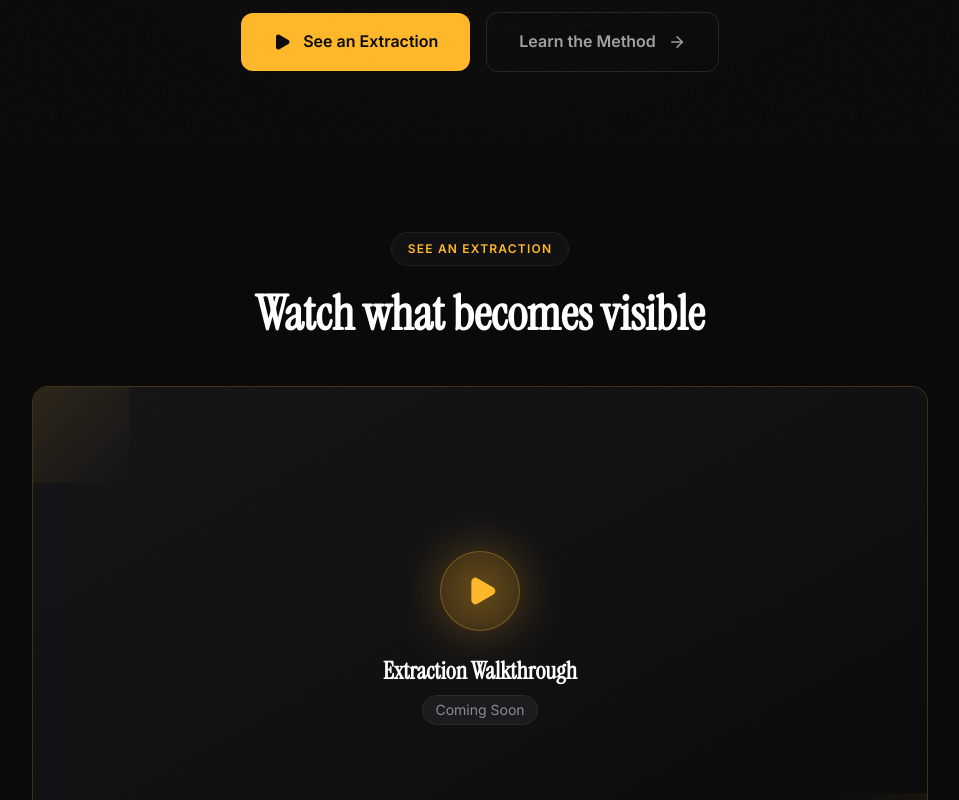
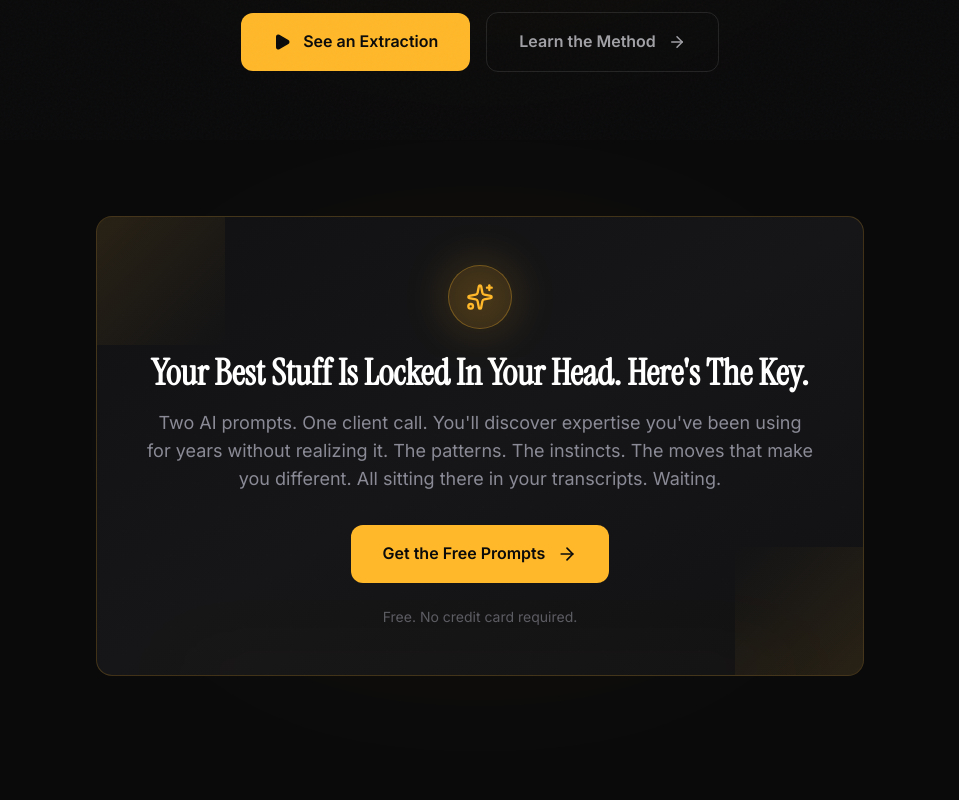
Before and after one commit to bernsmp/cf-landing-page, a Next.js app: page / in a window 1280 px wide. Shown: the part 660-1460 px from the top of the page, without its empty margins (160-1119 px from the left). Built offline with nearby package versions, Linux system fonts and the light colour scheme.

Commit message:
Add lead magnet section after hero with direct-response copy

```diff
--- a/app/page.tsx
+++ b/app/page.tsx
@@ -4,6 +4,7 @@ import React from 'react';
 import { Navigation } from '@/components/layout/Navigation';
 import { Footer } from '@/components/layout/Footer';
 import { HeroSectionV2 } from '@/components/home/HeroSectionV2';
+import { LeadMagnetSection } from '@/components/home/LeadMagnetSection';
 import { VideoSection } from '@/components/home/VideoSection';
 import { TransformationStory } from '@/components/home/TransformationStory';
 import { IdentitySection } from '@/components/home/IdentitySection';
@@ -24,6 +25,7 @@ export default function Home() {
 
       <main>
         <HeroSectionV2 />
+        <LeadMagnetSection />
         <VideoSection />
         <TransformationStory />
         <IdentitySection />
--- /dev/null
+++ b/components/home/LeadMagnetSection.tsx
@@ -0,0 +1,112 @@
+'use client';
+
+import React from 'react';
+import { motion } from 'framer-motion';
+import { ArrowRight, Sparkles } from 'lucide-react';
+
+export const LeadMagnetSection = () => {
+  return (
+    <section className="relative py-20 px-6 lg:px-8 overflow-hidden">
+      {/* Background effects */}
+      <div className="absolute inset-0 pointer-events-none">
+        <div className="absolute top-1/2 left-1/2 -translate-x-1/2 -translate-y-1/2 w-[600px] h-[400px] rounded-full bg-[var(--brand-gold)] opacity-[0.04] blur-[100px]" />
+      </div>
+
+      <div className="relative z-10 max-w-3xl mx-auto">
+        {/* Container with border and subtle background */}
+        <motion.div
+          initial={{ opacity: 0, y: 20 }}
+          whileInView={{ opacity: 1, y: 0 }}
+          viewport={{ once: true }}
+          transition={{ duration: 0.6 }}
+          className="relative rounded-2xl border border-[var(--brand-gold)]/20 bg-gradient-to-br from-[var(--grey-900)] via-[var(--grey-850)] to-[var(--grey-900)] p-8 md:p-12 overflow-hidden"
+        >
+          {/* Subtle pattern overlay */}
+          <div
+            className="absolute inset-0 opacity-[0.02]"
+            style={{
+              backgroundImage: `radial-gradient(circle at 2px 2px, var(--grey-600) 1px, transparent 0)`,
+              backgroundSize: '24px 24px'
+            }}
+          />
+
+          {/* Corner accents */}
+          <div className="absolute top-0 left-0 w-32 h-32 bg-gradient-to-br from-[var(--brand-gold)]/10 to-transparent" />
+          <div className="absolute bottom-0 right-0 w-32 h-32 bg-gradient-to-tl from-[var(--brand-gold)]/10 to-transparent" />
+
+          <div className="relative z-10 text-center">
+            {/* Icon */}
+            <motion.div
+              initial={{ opacity: 0, scale: 0.9 }}
+              whileInView={{ opacity: 1, scale: 1 }}
+              viewport={{ once: true }}
+              transition={{ duration: 0.5, delay: 0.1 }}
+              className="flex justify-center mb-6"
+            >
+              <div className="relative">
+                <div className="absolute inset-0 bg-[var(--brand-gold)] rounded-full blur-xl opacity-20 animate-pulse-glow" />
+                <div className="relative w-16 h-16 rounded-full bg-[var(--brand-gold)]/10 border border-[var(--brand-gold)]/30 flex items-center justify-center">
+                  <Sparkles size={28} className="text-[var(--brand-gold)]" />
+                </div>
+              </div>
+            </motion.div>
+
+            {/* Headline */}
+            <motion.h2
+              initial={{ opacity: 0, y: 20 }}
+              whileInView={{ opacity: 1, y: 0 }}
+              viewport={{ once: true }}
+              transition={{ duration: 0.6, delay: 0.2 }}
+              className="font-display text-2xl md:text-3xl lg:text-4xl font-bold text-white mb-4"
+            >
+              Your Best Stuff Is Locked In Your Head. Here's The Key.
+            </motion.h2>
+
+            {/* Description */}
+            <motion.p
+              initial={{ opacity: 0, y: 20 }}
+              whileInView={{ opacity: 1, y: 0 }}
+              viewport={{ once: true }}
+              transition={{ duration: 0.6, delay: 0.3 }}
+              className="text-lg text-[var(--grey-400)] mb-8 max-w-2xl mx-auto"
+            >
+              Two AI prompts. One client call. You'll discover expertise you've been using for years without realizing it. The patterns. The instincts. The moves that make you different. All sitting there in your transcripts. Waiting.
+            </motion.p>
+
+            {/* CTA Button */}
+            <motion.div
+              initial={{ opacity: 0, y: 20 }}
+              whileInView={{ opacity: 1, y: 0 }}
+              viewport={{ once: true }}
+              transition={{ duration: 0.6, delay: 0.4 }}
+            >
+              <a
+                href="https://maxbernstein.kit.com/cozora"
+                target="_blank"
+                rel="noopener noreferrer"
+                className="group inline-flex items-center gap-3 px-8 py-4 bg-[var(--brand-gold)] text-[var(--grey-950)] font-semibold rounded-xl hover:bg-[var(--brand-gold-light)] transition-all duration-300 hover:shadow-lg hover:shadow-[var(--brand-gold)]/20 hover:-translate-y-0.5"
+              >
+                Get the Free Prompts
+                <ArrowRight size={20} className="group-hover:translate-x-1 transition-transform" />
+              </a>
+            </motion.div>
+
+            {/* Trust indicator */}
+            <motion.p
+              initial={{ opacity: 0 }}
+              whileInView={{ opacity: 1 }}
+              viewport={{ once: true }}
+              transition={{ duration: 0.6, delay: 0.5 }}
+              className="text-[var(--grey-500)] text-sm mt-6"
+            >
+              Free. No credit card required.
+            </motion.p>
+          </div>
+
+          {/* Shadow beneath */}
+          <div className="absolute -bottom-4 left-1/2 -translate-x-1/2 w-[80%] h-8 bg-[var(--brand-gold)]/5 blur-2xl rounded-full" />
+        </motion.div>
+      </div>
+    </section>
+  );
+};
```
